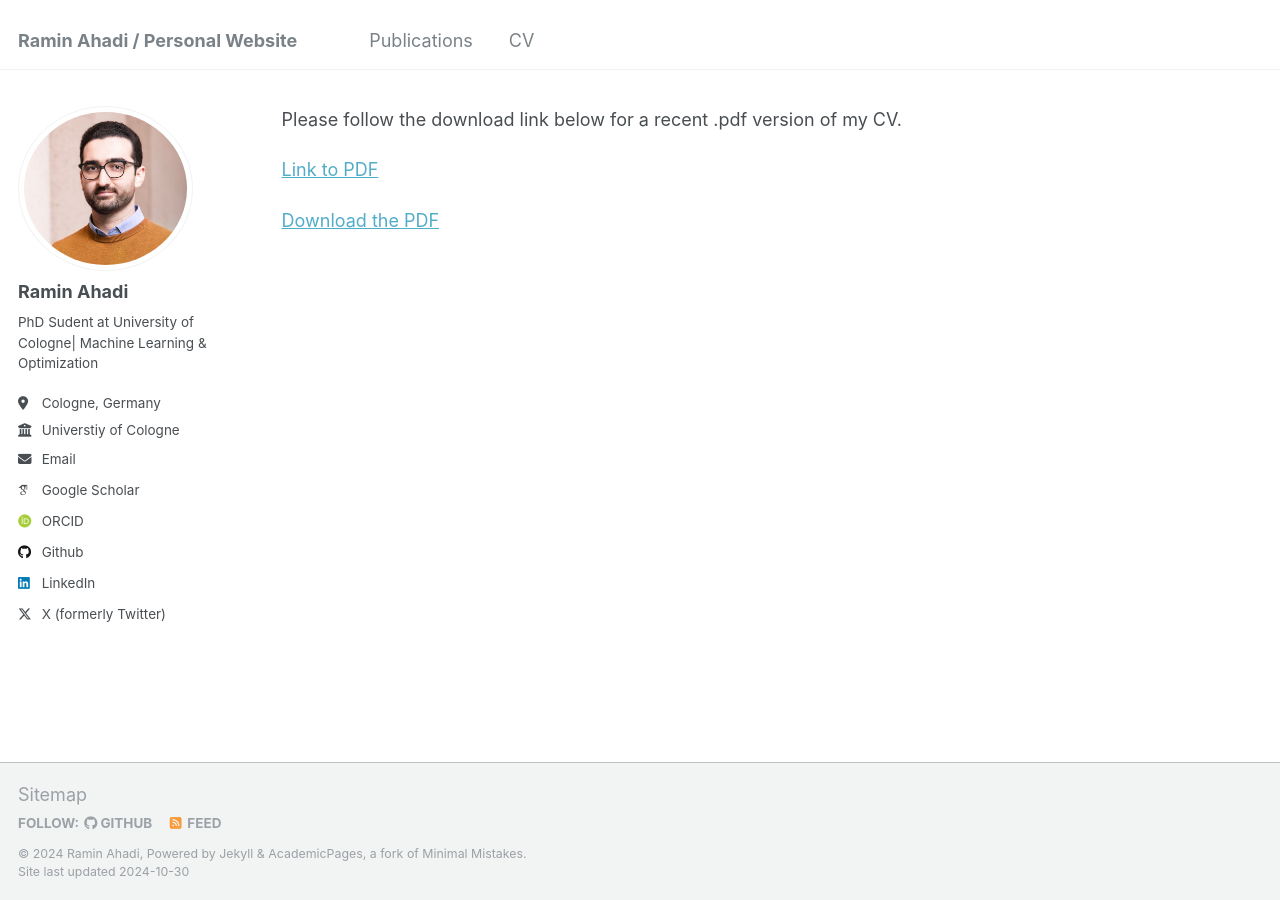
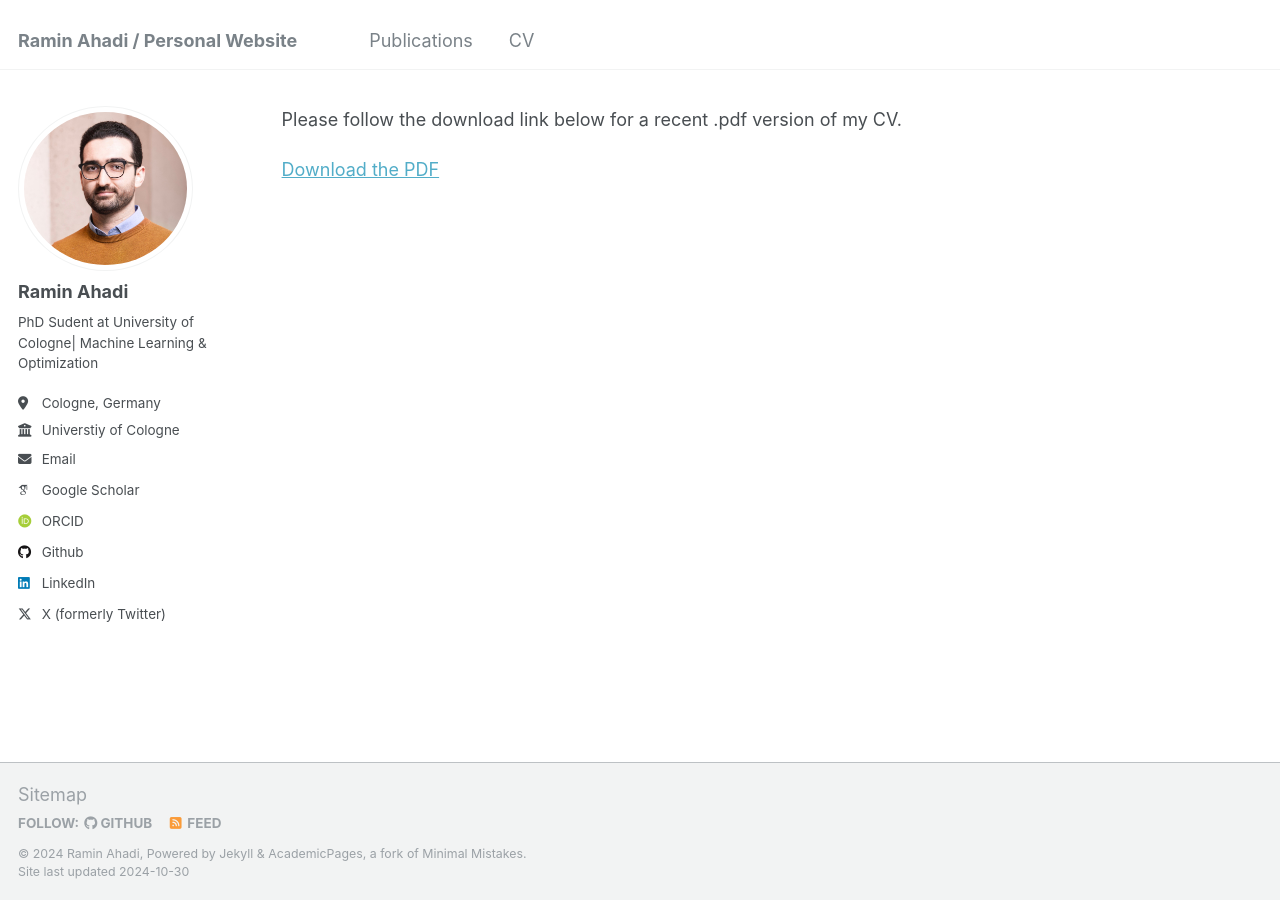
Before and after one commit to rahadi94/rahadi94.github.io, a Jekyll site: the page built from _pages/cv.md, in a window 1280 px wide. Built offline with Jekyll 4.4.1, drawn with Linux system fonts in a browser that asks for light colours; some web fonts are replaced; our own code applies the rules of GitHub Pages for plain Markdown files.

Commit message:
Update cv.md

```diff
--- a/_pages/cv.md
+++ b/_pages/cv.md
@@ -1,5 +1,3 @@
 Please follow the download link below for a recent .pdf version of my CV.
 
-[Link to PDF](../files/CV_Ramin-12.pdf)
-
 [Download the PDF](../files/CV_Ramin-12.pdf)
```
